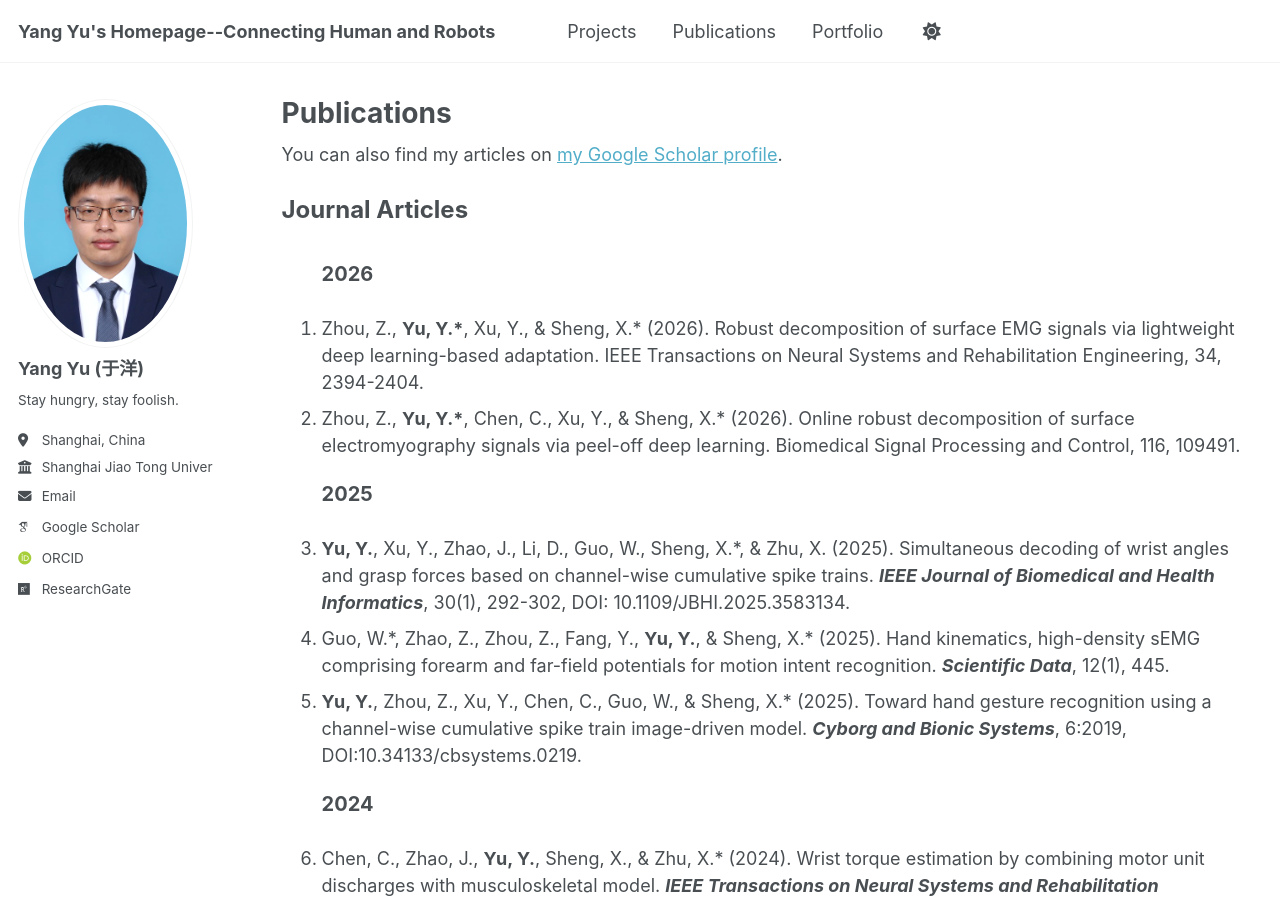
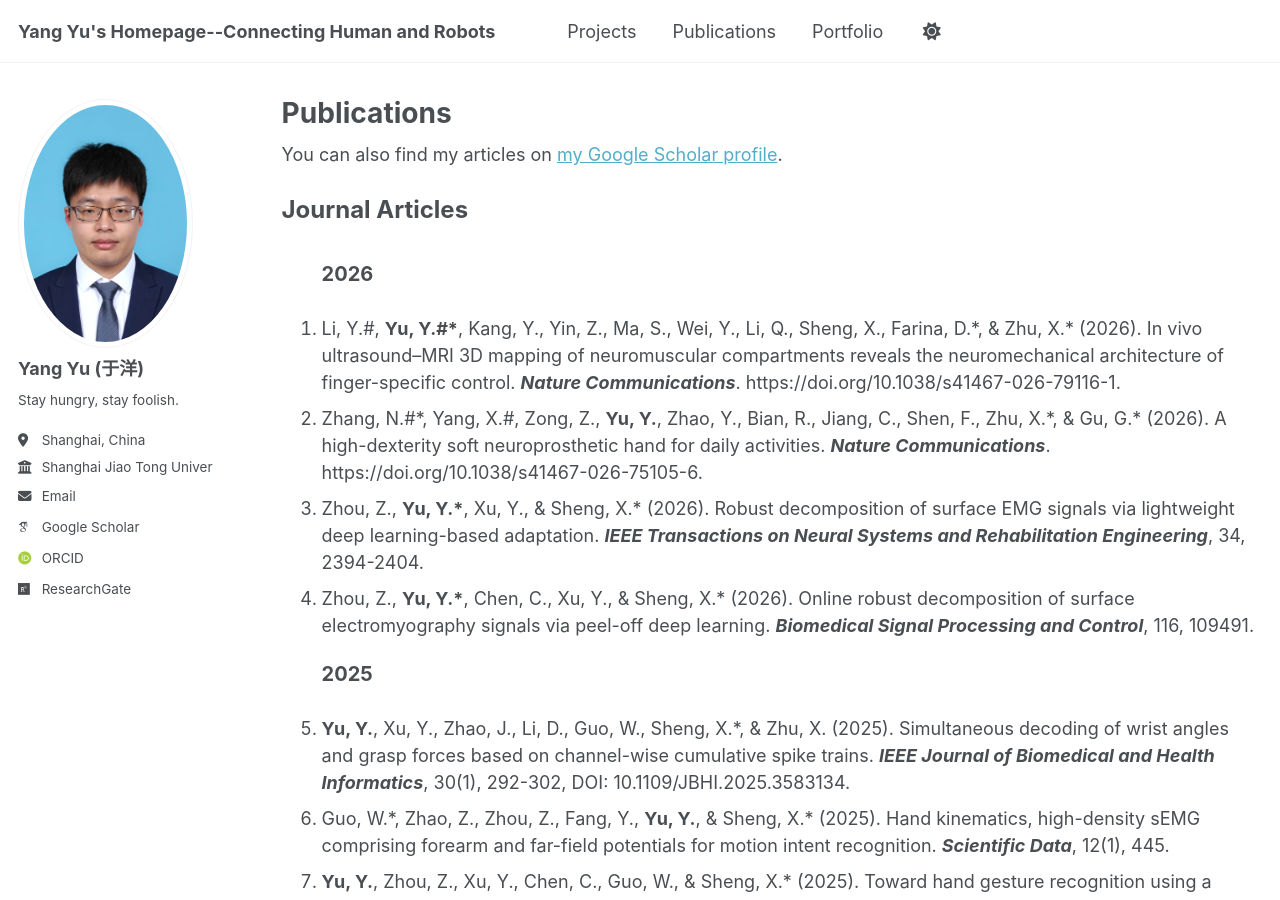
Before and after one commit to Yu-SJTUMRI/Yu-SJTUMRI.github.io, a Jekyll site: the page built from _pages/publications.html, in a window 1280 px wide and 900 px high. Built offline with Jekyll 4.4.1, drawn with Linux system fonts in a browser that asks for light colours; some web fonts are replaced; a script that is not in the unit is left out.

Commit message:
Update publications.html

```diff
--- a/_pages/publications.html
+++ b/_pages/publications.html
@@ -38,8 +38,10 @@ author_profile: true
 <ol>
 <p style="font-size: 20px;"><b>2026</b></p>
 
-  <li>Zhou, Z., <b>Yu, Y.*</b>, Xu, Y., & Sheng, X.* (2026). Robust decomposition of surface EMG signals via lightweight deep learning-based adaptation. IEEE Transactions on Neural Systems and Rehabilitation Engineering, 34, 2394-2404.</li>
-  <li>Zhou, Z., <b>Yu, Y.*</b>, Chen, C., Xu, Y., & Sheng, X.* (2026). Online robust decomposition of surface electromyography signals via peel-off deep learning. Biomedical Signal Processing and Control, 116, 109491.</li>
+  <li>Li, Y.#, <b>Yu, Y.#*</b>, Kang, Y., Yin, Z., Ma, S., Wei, Y., Li, Q., Sheng, X., Farina, D.*, & Zhu, X.* (2026). In vivo ultrasound–MRI 3D mapping of neuromuscular compartments reveals the neuromechanical architecture of finger-specific control. <i><b>Nature Communications</b></i>. https://doi.org/10.1038/s41467-026-79116-1.</li>
+  <li>Zhang, N.#*, Yang, X.#, Zong, Z., <b>Yu, Y.</b>, Zhao, Y., Bian, R., Jiang, C., Shen, F., Zhu, X.*, & Gu, G.* (2026). A high-dexterity soft neuroprosthetic hand for daily activities. <i><b>Nature Communications</b></i>. https://doi.org/10.1038/s41467-026-75105-6.</li>
+  <li>Zhou, Z., <b>Yu, Y.*</b>, Xu, Y., & Sheng, X.* (2026). Robust decomposition of surface EMG signals via lightweight deep learning-based adaptation. <i><b>IEEE Transactions on Neural Systems and Rehabilitation Engineering</b></i>, 34, 2394-2404.</li>
+  <li>Zhou, Z., <b>Yu, Y.*</b>, Chen, C., Xu, Y., & Sheng, X.* (2026). Online robust decomposition of surface electromyography signals via peel-off deep learning. <i><b>Biomedical Signal Processing and Control</b></i>, 116, 109491.</li>
 
 <p style="font-size: 20px;"><b>2025</b></p>
 
```
